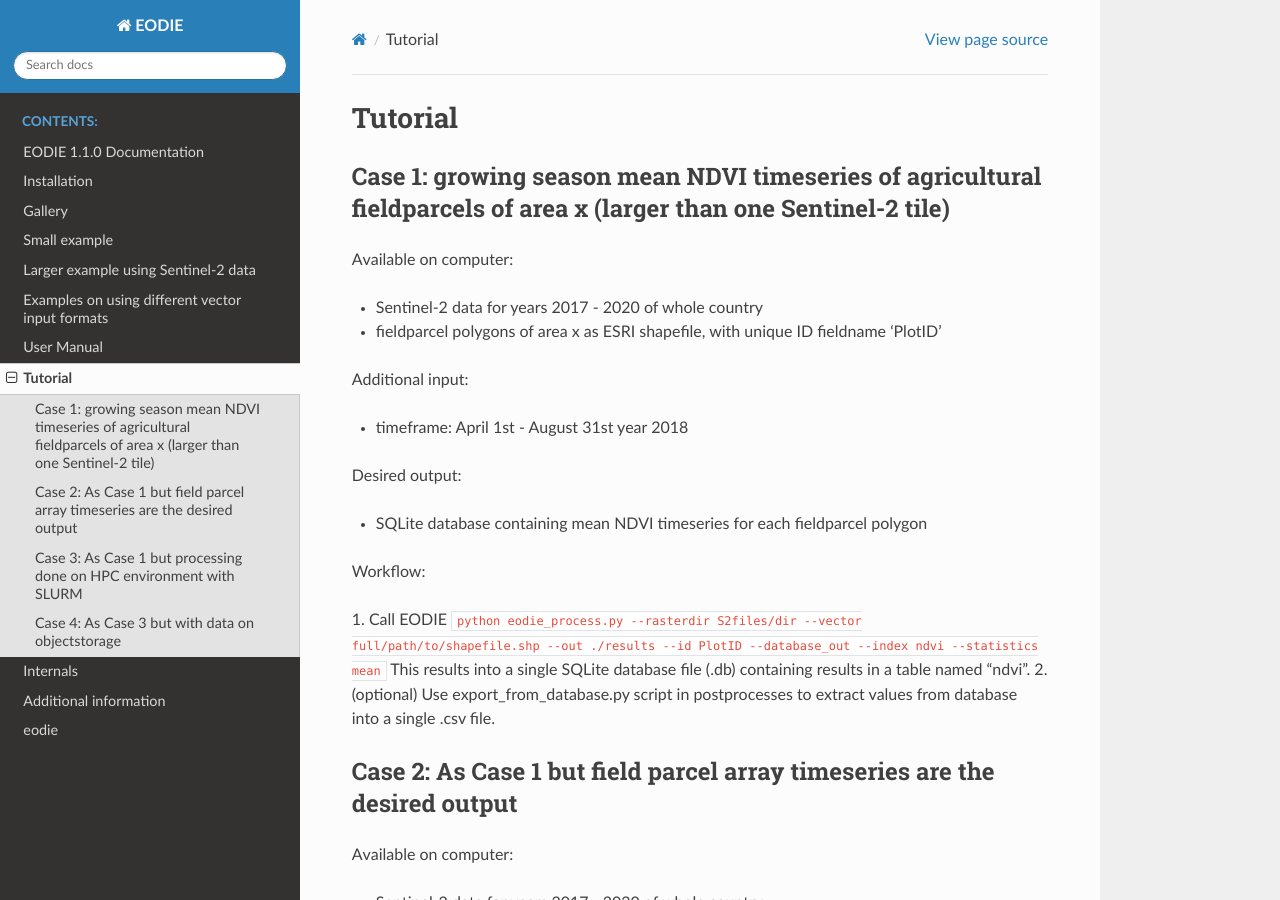
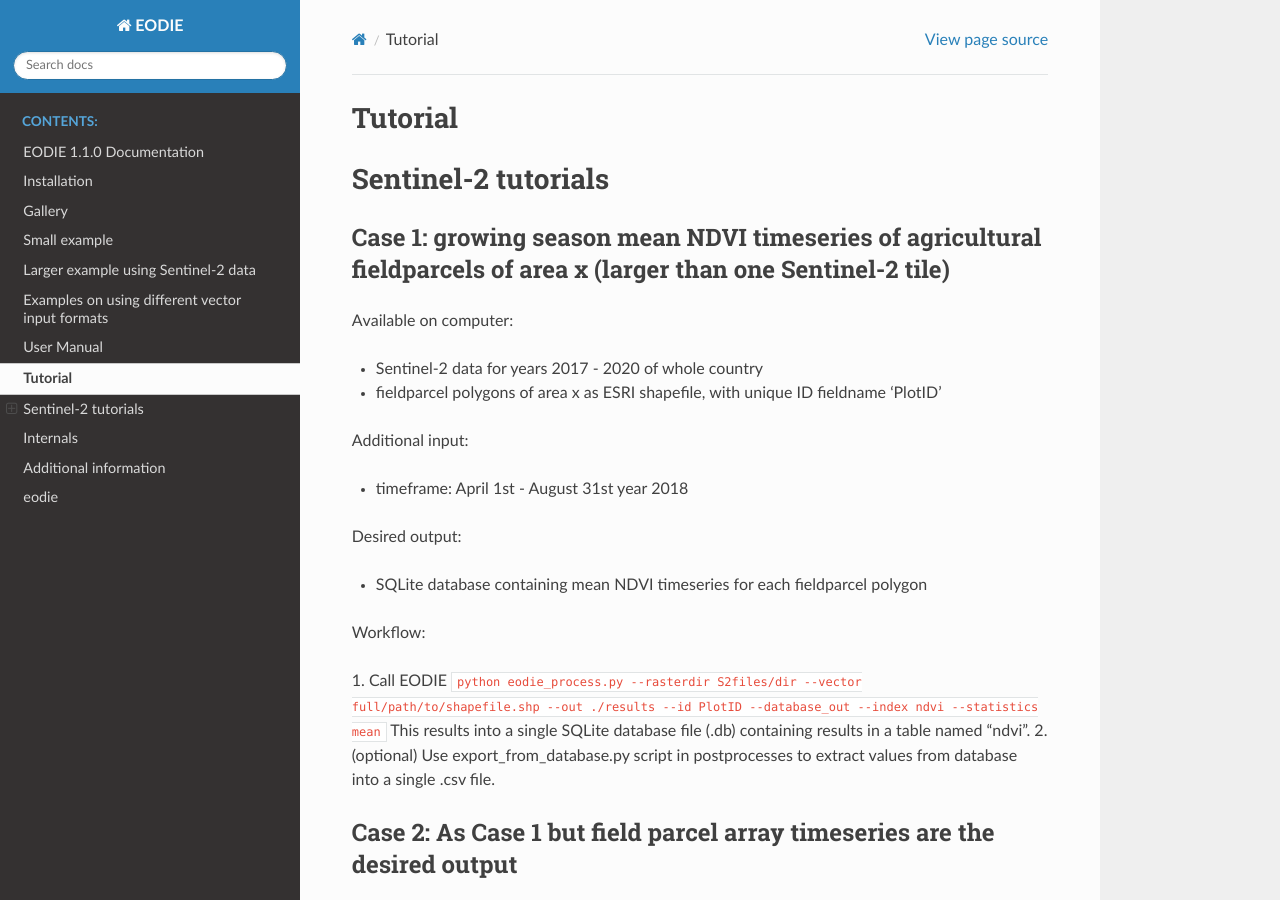
Before and after one commit to samumantha/EODIE, a Sphinx documentation site: the page built from docs/Tutorial.rst, in a window 1280 px wide and 900 px high. Built offline with Sphinx 7.4.7 and the Read the Docs theme 2.0.0, drawn with Linux system fonts in a browser that asks for light colours.

Commit message:
Added header for Sentinel-2

```diff
--- a/docs/Tutorial.rst
+++ b/docs/Tutorial.rst
@@ -2,6 +2,9 @@
 
 Tutorial
 =========
+
+Sentinel-2 tutorials
+=====================
 
 
 Case 1: growing season mean NDVI timeseries of agricultural fieldparcels of area x (larger than one Sentinel-2 tile)
```
